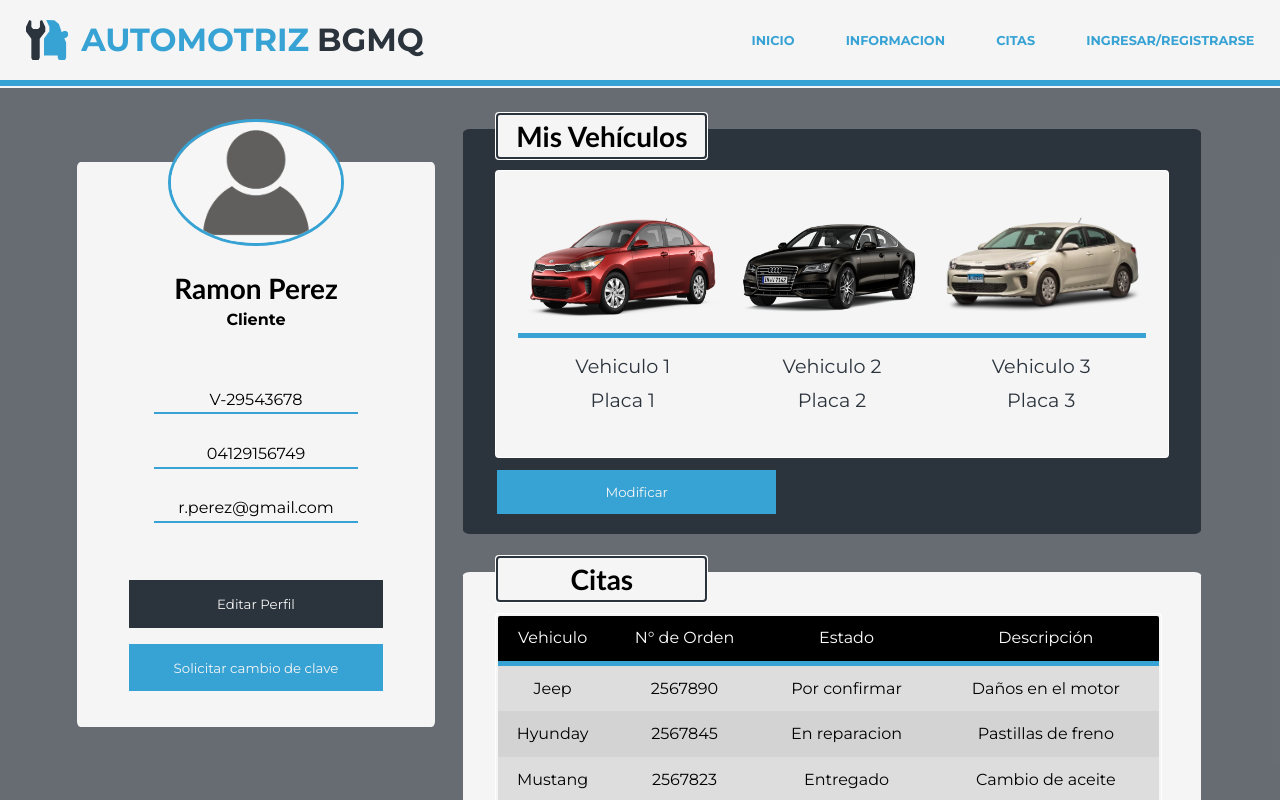
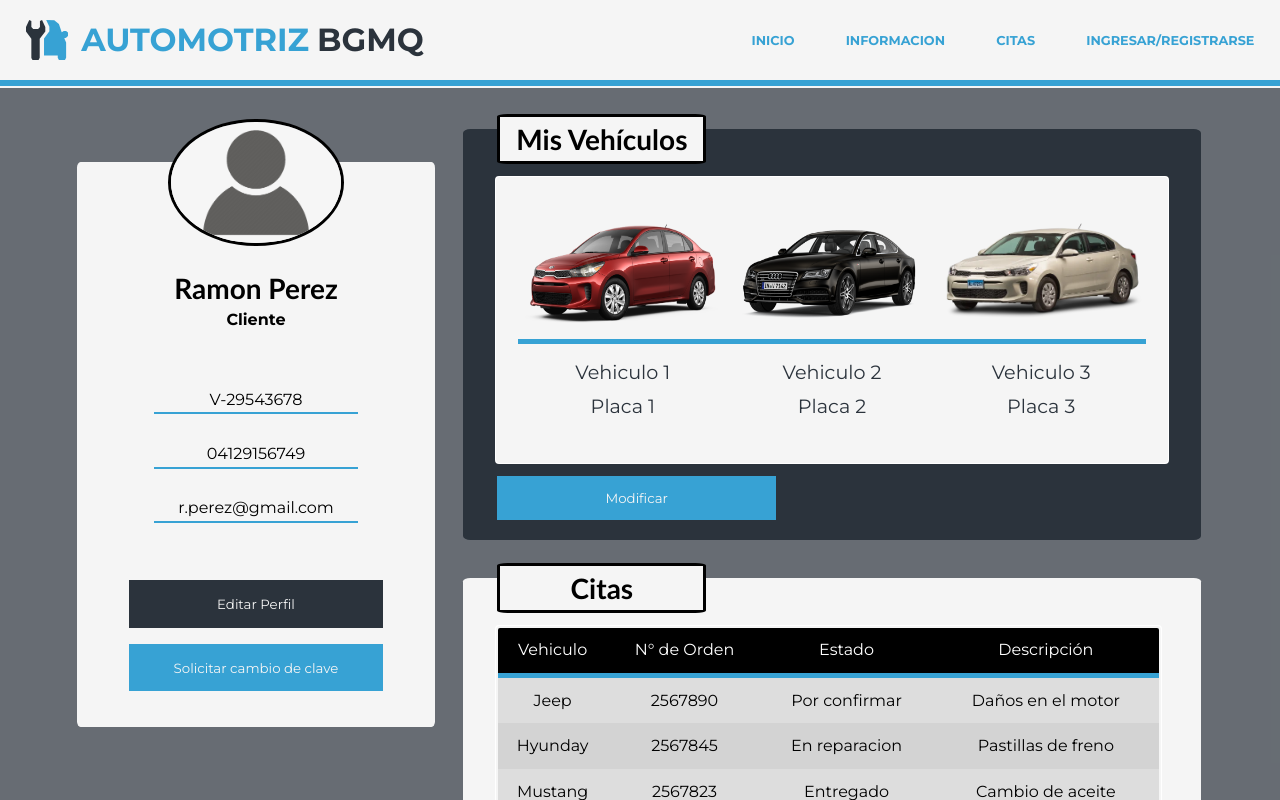
Before and after one commit to nbolinaga/automotrizBGM, an Angular app in the folder automotrizBGMQ/: page /perfil in a window 1280 px wide. Shown: the top 800 px of the page. Built offline with nearby package versions, Linux system fonts and the light colour scheme.

Commit message:
detalles

```diff
--- a/automotrizBGMQ/src/app/components/perfil/perfil.component.scss
+++ b/automotrizBGMQ/src/app/components/perfil/perfil.component.scss
@@ -32,7 +32,7 @@
             width: 55%;
             height: 55%;
             border-radius: 50%;
-            border: 3px solid $detalles;
+            border: 3px solid #000;
             cursor: pointer;
             transition: .5s;
             margin-top: -20%;
@@ -157,7 +157,8 @@
         color: black;
         background-color: $blanco;
         padding: 5px;
-        outline: 5px auto $base;
+        border: 3px solid #000;
+        border-radius: 5%;
         width: 30%;
         font-family:'Gill Sans', 'Gill Sans MT', Calibri, 'Trebuchet MS', sans-serif;
         font-weight: bold;
```
